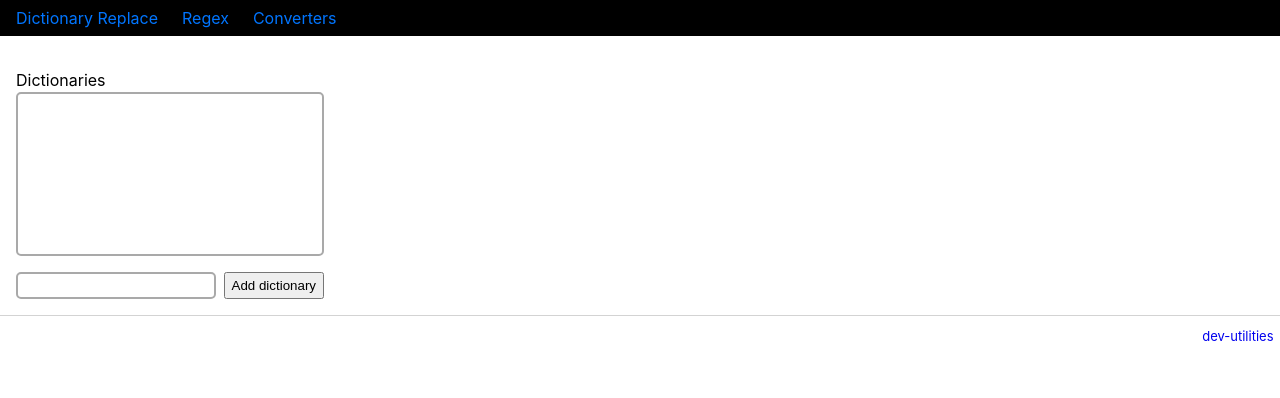
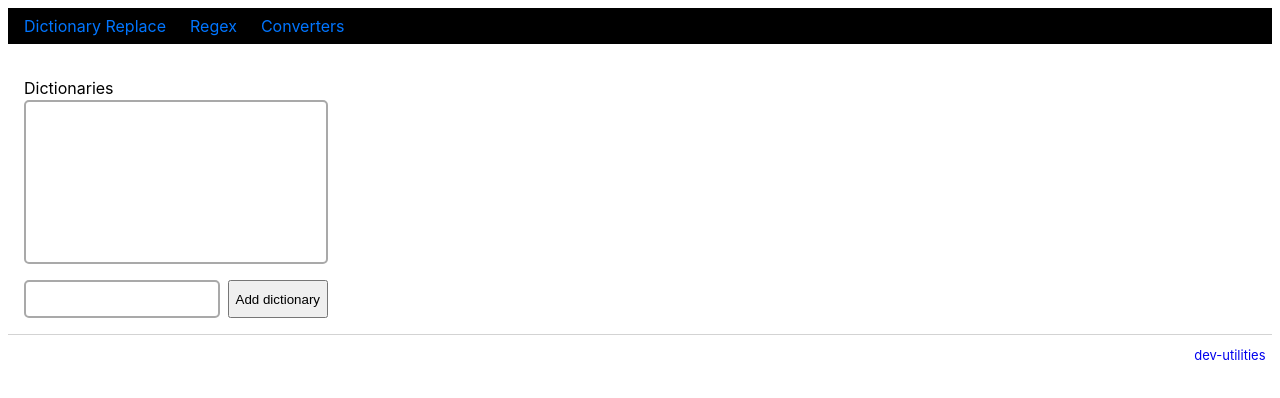
Before and after one commit to hoaftq/dev-utilities, a React (Create React App) app: page /dictionary in a window 1280 px wide. Shown: the top 398 px of the page. Built offline with nearby package versions, Linux system fonts and the light colour scheme.

Commit message:
Supports micro fontend

```diff
--- /dev/null
+++ b/craco.config.js
@@ -0,0 +1,46 @@
+const {
+  ModuleFederationPlugin,
+} = require("@module-federation/enhanced/webpack");
+
+module.exports = {
+  webpack: {
+    configure: (webpackConfig, { env, paths }) => {
+      const plugins = webpackConfig.plugins.map((plugin) => {
+        // We don't want to inject remoteEntry.js to the index.html
+        if (plugin.constructor.name === "HtmlWebpackPlugin") {
+          plugin.options.chunks = ["main"];
+        }
+
+        return plugin;
+      });
+
+      return {
+        ...webpackConfig,
+        plugins,
+        experiments: {
+          outputModule: true,
+        },
+      };
+    },
+    plugins: [
+      new ModuleFederationPlugin({
+        name: "dev_utilities",
+        library: { type: "module" },
+        filename: "remoteEntry.js",
+        exposes: {
+          "./dev-utilities": "./src/mfe/AppMfe",
+        },
+        shared: {
+          react: {
+            singleton: true,
+            eager: true,
+          },
+          "react-dom": {
+            singleton: true,
+            eager: true,
+          },
+        },
+      }),
+    ],
+  },
+};
--- a/src/App.js
+++ b/src/App.js
@@ -1,18 +1,18 @@
 import React from "react";
-import "./App.css";
 import { Regex } from "./regex/Regex";
 import { BrowserRouter, Route, NavLink, Routes } from "react-router-dom";
 import { IssueToBranchName } from "./converters/IssueToBranchName";
 import { DictionaryReplace } from "./replacing/DictionaryReplace";
 import { Dictionary } from "./replacing/dictionary/Dictionary";
+import styles from "./App.module.css";
 
 function App() {
   const activeClassName = ({ isActive }) => {
-    return isActive ? "selected-menu-item" : "";
+    return isActive ? styles["selected-menu-item"] : "";
   };
   return (
     <BrowserRouter>
-      <nav className="menu">
+      <nav className={styles.menu}>
         <NavLink to="/dictionary-replace" className={activeClassName}>
           Dictionary Replace
         </NavLink>
@@ -29,9 +29,9 @@ function App() {
         <Route path="/regex" element={<Regex />} />
         <Route path="/converters" element={<IssueToBranchName />} />
       </Routes>
-      <footer>
-        <span className="about">
-          <a href="https://github.com/hoaftq">dev-utilities</a>
+      <footer className={styles.footer}>
+        <span className={styles.about}>
+          <a href="https://github.com/hoaftq/dev-utilities">dev-utilities</a>
         </span>
       </footer>
     </BrowserRouter>
--- a/src/App.css
+++ b/src/App.module.css
@@ -1,7 +1,3 @@
-* {
-  box-sizing: border-box;
-}
-
 .menu {
   padding: 0.5em;
   background-color: black;
@@ -25,19 +21,19 @@
   color: black !important;
 }
 
-footer {
+.footer {
   text-align: right;
   height: 40px;
   border-top: 1px solid lightgray;
   margin-top: 1rem;
 }
 
-footer .about {
+.footer .about {
   font-size: small;
   line-height: 40px;
   margin-right: 0.5em;
 }
 
-footer .about a {
+.footer .about a {
   text-decoration: none;
 }
--- a/src/index.js
+++ b/src/index.js
@@ -1,13 +1,15 @@
 import React from "react";
-import "./index.css";
 import App from "./App";
 import * as serviceWorker from "./serviceWorker";
 import { createRoot } from "react-dom/client";
+import styles from "./index.module.css";
 
 const root = createRoot(document.getElementById("root"));
 root.render(
   <React.StrictMode>
-    <App />
+    <div className={styles.container}>
+      <App />
+    </div>
   </React.StrictMode>
 );
 
--- a/src/index.css
+++ b/src/index.module.css
@@ -1,4 +1,5 @@
-body {
+/* TODO: This file supposes to be used as global but that will affect other micro fontends */
+.container {
   margin: 0;
   font-family: -apple-system, BlinkMacSystemFont, "Segoe UI", "Roboto", "Oxygen",
     "Ubuntu", "Cantarell", "Fira Sans", "Droid Sans", "Helvetica Neue",
@@ -7,29 +8,35 @@ body {
   -moz-osx-font-smoothing: grayscale;
 }
 
-code {
+.container code {
   font-family: source-code-pro, Menlo, Monaco, Consolas, "Courier New",
     monospace;
 }
 
-input[type="text"],
-select {
-  height: 2em;
+.container input[type="text"],
+.container select,
+.container textarea {
   border: 2px solid darkgray;
   border-radius: 5px;
 }
 
-input[type="text"]:focus,
-input[type="checkbox"]:focus,
-select:focus {
+.container input[type="text"],
+.container select {
+  height: 2rem;
+}
+
+.container input[type="text"]:focus,
+.container input[type="checkbox"]:focus,
+.container select:focus,
+.container textarea:focus {
   outline-color: #0075ff;
 }
 
-label {
-  line-height: 1.5em;
+.container label {
+  line-height: 1.5rem;
   display: block;
 }
 
-button {
+.container button {
   height: 1.5rem;
 }
```
Also changed, not shown: package.json (+9 -3 lines), src/mfe/AppMfe.js (added, +20 -0 lines), 1 other file (tests, documents, lock files or other folders).
